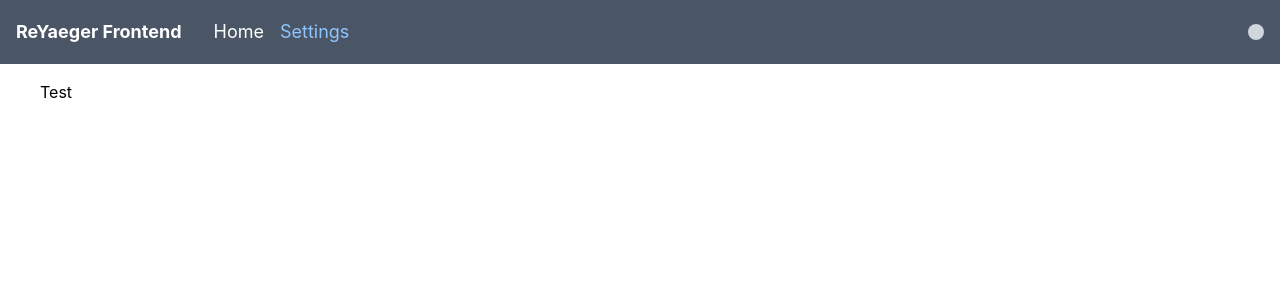
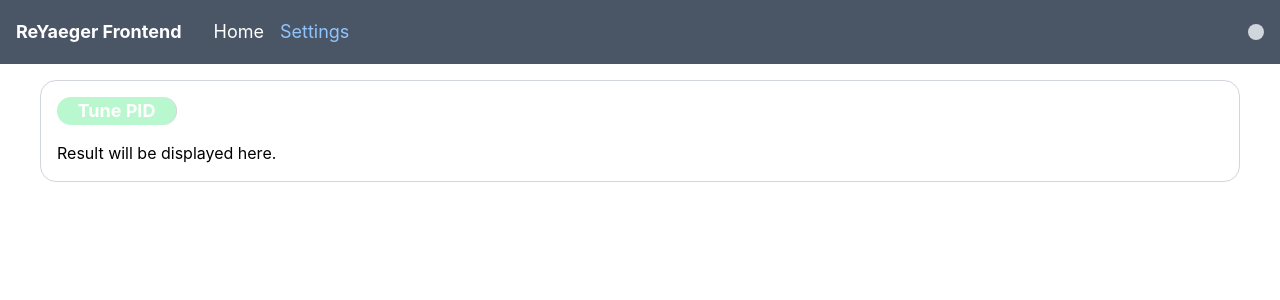
Before and after one commit to RobTS/reyaeger, a React (Vite) app: page /settings in a window 1280 px wide. Shown: the top 300 px of the page. Built offline with nearby package versions, Linux system fonts and the light colour scheme; no server answers.

Commit message:
Working Prototype.

```diff
--- a/src/common/pidTune.ts
+++ b/src/common/pidTune.ts
@@ -3,6 +3,9 @@ import type { PidData } from '../types/pid.ts';
 
 const TUNE_PID_DELTA = 5.0;
 
+/**
+ * Simplified conversion of Klipper's Autotune mechanism
+ */
 export class PidAutoTune {
   private setHeaterSetpoint: (value: number) => void;
   private setPidEnabled: (value: boolean) => void;
@@ -15,10 +18,6 @@ export class PidAutoTune {
   private peakTime: DateTime = DateTime.now();
   // Peak recording
   private peaks: { time: DateTime; temp: number }[] = [];
-  // Sample recording
-  lastPwm: number = 0;
-  pwmSamples: { time: DateTime; value: number }[] = [];
-  tempSamples: { time: DateTime; temp: number }[] = [];
 
   constructor(params: {
     setHeaterSetpoint: (value: number) => void;
@@ -30,24 +29,12 @@ export class PidAutoTune {
     this.calibrationTemp = params.calibrationTemp;
   }
 
-  public setPwm(time: DateTime, value: boolean) {
-    const pwmValue = value ? 100 : 0;
-    if (pwmValue !== this.lastPwm) {
-      this.pwmSamples.push({ time, value: pwmValue });
-    }
-    this.lastPwm = value ? 100 : 0;
-    console.log(this.lastPwm);
-    this.setPidEnabled(value);
-  }
-
   checkForCompletion(): PidData | undefined {
     if (this.peaks.length <= 20) return;
     return this.calcFinalPid();
   }
 
   public temperatureUpdate(time: DateTime, temp: number, targetTemp: number) {
-    this.tempSamples.push({ time, temp });
-
     // Check if the temperature has crossed the target and
     // enable/disable the heater if so.
     if (this.heating && temp >= targetTemp) {
@@ -62,13 +49,13 @@ export class PidAutoTune {
 
     // Check if this temperature is a peak and record it if so
     if (this.heating) {
-      this.setPwm(time, true);
+      this.setPidEnabled(true);
       if (temp < this.peak) {
         this.peak = temp;
         this.peakTime = time;
       }
     } else {
-      this.setPwm(time, false);
+      this.setPidEnabled(false);
       if (temp > this.peak) {
         this.peak = temp;
         this.peakTime = time;
@@ -95,7 +82,6 @@ export class PidAutoTune {
     const timeDiff = this.peaks[pos].time
       .diff(this.peaks[pos - 2].time)
       .as('milliseconds');
-    console.log(timeDiff);
 
     // Use Astrom-Hagglund method to estimate Ku and Tu
     const amplitude = 0.5 * Math.abs(tempDiff);
--- a/src/common/profileProcessor.ts
+++ b/src/common/profileProcessor.ts
@@ -46,15 +46,16 @@ export class ProfileProcessor {
         continue;
       } else {
         return {
-          setpoint:
-            Math.floor(
+          setpoint: step.interpolation
+            ? Math.floor(
                 interpolateSetpoint(
                   previousStep?.setpoint || 0,
                   step.setpoint,
                   millis / stepDurationMs,
                   step.interpolation,
                 ) * 10,
-            ) / 10,
+              ) / 10
+            : step.setpoint,
           fanValue: step.fanValue,
         };
       }
--- a/src/context/PidControlContext.ts
+++ b/src/context/PidControlContext.ts
@@ -10,6 +10,7 @@ export type PidControlContextType = {
   setTuneEnabled: (enabled: boolean) => void;
   setpoint: number;
   setSetpoint: (setpoint: number) => void;
+  tuningResult: PidData | undefined;
   referenceValue: PidReference;
   setReferenceValue: (referenceValue: PidReference) => void;
 };
@@ -20,6 +21,7 @@ export const PidControlContext = createContext<PidControlContextType>({
   enabled: false,
   setEnabled: () => {},
   tuneEnabled: false,
+  tuningResult: undefined,
   setTuneEnabled: () => {},
   setpoint: 0,
   setSetpoint: () => {},
--- a/src/context/PidControlProvider.tsx
+++ b/src/context/PidControlProvider.tsx
@@ -9,28 +9,35 @@ import {
   useYaegerLastMessage,
   useYaegerSendCommand,
 } from '../hooks/useYaeger.ts';
-import type { PidReference } from '../types/pid.ts';
+import type { PidData, PidReference } from '../types/pid.ts';
 import { PidAutoTune } from '../common/pidTune.ts';
 
 type Props = {
   children: React.ReactNode;
 };
 
-// Dummy:   kp: 20.6860275711623,  ki: 0.2,  kd: 8,
+// Dummy:  kp: 20, ki: 0.6, kd: 1,
+// OwnMachine:
 export const PidControlProvider: React.FC<Props> = ({ children }) => {
   const [setpoint, setSetpoint] = useState<number>(0);
   const [enabled, setEnabled] = useState(true);
   const [tuneEnabled, setTuneEnabled] = useState(false);
+  const [tuningResult, setTuningResult] = useState<PidData | undefined>(
+    undefined,
+  );
   const [values, setValues] = useState({
-    kp: 21,
+    kp: 20,
     ki: 0.6,
-    kd: 18,
+    kd: 1,
   });
   const [referenceValue, setReferenceValue] = useState<PidReference>('ET');
   const sendCommand = useYaegerSendCommand();
   const lastMessage = useYaegerLastMessage();
-
-  const controller = useMemo(() => new PidController(values), [values]);
+  const hasSetpoint = !!setpoint;
+  const controller = useMemo(
+    () => (hasSetpoint ? new PidController(values) : undefined),
+    [hasSetpoint, values],
+  );
 
   const pidTune = useMemo(() => {
     if (!tuneEnabled) return;
@@ -44,6 +51,7 @@ export const PidControlProvider: React.FC<Props> = ({ children }) => {
   useEffect(() => {
     if (!enabled) return;
     if (pidTune) return;
+    if (!controller) return;
     if (!lastMessage) return;
     const bt = lastMessage.message.BT;
     const et = lastMessage.message.ET;
@@ -81,6 +89,7 @@ export const PidControlProvider: React.FC<Props> = ({ children }) => {
     if (!result) return;
     console.log('Final result', result);
     // eslint-disable-next-line react-hooks/set-state-in-effect
+    setTuningResult(result);
     setTuneEnabled(false);
   }, [lastMessage, pidTune, setpoint]);
 
@@ -98,12 +107,13 @@ export const PidControlProvider: React.FC<Props> = ({ children }) => {
         setValues,
         tuneEnabled,
         setTuneEnabled,
+        tuningResult,
         setpoint,
         setSetpoint,
         referenceValue,
         setReferenceValue,
       };
-    }, [enabled, referenceValue, setpoint, tuneEnabled, values]);
+    }, [enabled, referenceValue, setpoint, tuneEnabled, tuningResult, values]);
 
   return (
     <PidControlContext.Provider value={providerProps}>
--- a/src/context/YaegerConnectionProvider.tsx
+++ b/src/context/YaegerConnectionProvider.tsx
@@ -90,7 +90,10 @@ export const YaegerConnectionProvider: React.FC<Props> = ({
 
   const sendCommand = useCallback(
     (command: { BurnerVal?: number; FanVal?: number }) => {
-      commandsToSend.current = command;
+      commandsToSend.current = {
+        ...(commandsToSend.current || {}),
+        ...command,
+      };
     },
     [],
   );
--- a/src/hooks/usePidControl.ts
+++ b/src/hooks/usePidControl.ts
@@ -34,6 +34,14 @@ export const usePidControlTuneStatus = (): [
   return [context.tuneEnabled, context.setTuneEnabled];
 };
 
+export const usePidControlTuningResult = () => {
+  const context = useContext(PidControlContext);
+  if (context === undefined) {
+    throw new Error('useYaeger must be used within a YaegerConnectionProvider');
+  }
+  return context.tuningResult;
+};
+
 export const usePidControlValues = () => {
   const context = useContext(PidControlContext);
   if (context === undefined) {
--- a/src/main.tsx
+++ b/src/main.tsx
@@ -9,8 +9,8 @@ import { RecorderProvider } from './context/RecorderProvider.tsx';
 import { PidControlProvider } from './context/PidControlProvider.tsx';
 import { ProfileExecutionProvider } from './context/ProfileExecutionProvider.tsx';
 
-//const HOST = 'yaeger.local';
-const HOST = 'localhost:8080';
+const HOST = 'yaeger.local';
+//const HOST = 'localhost:8080';
 //const HOST =  window.location.host;
 
 createRoot(document.getElementById('root')!).render(
--- a/src/routes/home/index.tsx
+++ b/src/routes/home/index.tsx
@@ -12,7 +12,6 @@ import { useYaegerLastMessage } from '../../hooks/useYaeger.ts';
 import { RoastingControls } from './controls.tsx';
 import { ProfileControls } from './profile.tsx';
 import { DateTime } from 'luxon';
-import { usePidControlTuneStatus } from '../../hooks/usePidControl.ts';
 
 const EtCard = () => {
   const lastMessage = useYaegerLastMessage();
@@ -32,7 +31,6 @@ export const HomeRoute: React.FC = () => {
   const { start, stop } = useRecorderCommands();
   const startDate = useRecorderStartDate();
   const recording = useRecorderStatus();
-  const [tuning, setTuning] = usePidControlTuneStatus();
 
   const duration = startDate
     ? DateTime.now().diff(startDate).toFormat('mm:ss')
@@ -60,18 +58,6 @@ export const HomeRoute: React.FC = () => {
             <br />
             {recording ? 'Pause' : 'Record'}
           </div>
-
-          <div
-            className={cx(
-              'rounded-2xl w-30 flex flex-col  justify-center text-center cursor-pointer font-bold text-white text-lg',
-              tuning ? 'bg-red-500' : 'bg-green-200',
-            )}
-            onClick={() => {
-              setTuning(!tuning);
-            }}
-          >
-            {tuning ? 'Tuning...' : 'Tune PID'}
-          </div>
         </div>
         <div
           className={
--- a/src/routes/settings/index.tsx
+++ b/src/routes/settings/index.tsx
@@ -1,10 +1,40 @@
 import * as React from 'react';
 import { Layout } from '../../components/navigation/layout.tsx';
+import cx from 'classnames';
+import {
+  usePidControlTuneStatus,
+  usePidControlTuningResult,
+} from '../../hooks/usePidControl.ts';
 
 export const SettingsRoute: React.FC = () => {
+  const [tuning, setTuning] = usePidControlTuneStatus();
+  const tuningResult = usePidControlTuningResult();
   return (
     <Layout>
-      <div>Test</div>
+      <div className={'flex flex-col gap-4'}>
+        <div
+          className={
+            'flex flex-col gap-4 rounded-2xl border border-gray-300 px-4 divide-x divide-gray-300 p-4'
+          }
+        >
+          <div
+            className={cx(
+              'rounded-2xl w-30 flex flex-col  justify-center text-center cursor-pointer font-bold text-white text-lg',
+              tuning ? 'bg-red-500' : 'bg-green-200',
+            )}
+            onClick={() => {
+              setTuning(!tuning);
+            }}
+          >
+            {tuning ? 'Tuning...' : 'Tune PID'}
+          </div>
+          <div>
+            {tuningResult
+              ? JSON.stringify(tuningResult)
+              : 'Result will be displayed here.'}
+          </div>
+        </div>
+      </div>
     </Layout>
   );
 };
--- a/src/types/profile.ts
+++ b/src/types/profile.ts
@@ -3,7 +3,7 @@ export type Profile = {
 };
 
 export type ProfileStep = {
-  interpolation: 'linear' | 'ease-in' | 'ease-out' | 'ease-in-out';
+  interpolation?: 'linear' | 'ease-in' | 'ease-out' | 'ease-in-out';
   setpoint: number;
   duration: number;
   fanValue?: number;
```
Lines whose indentation alone changed are shown as unchanged.
